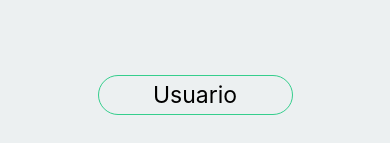
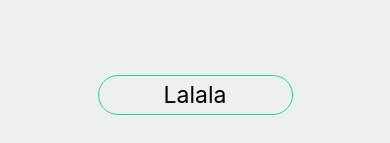
Before and after one commit to DeRuta2-0/frontend, a React Native app: screen / in a window 390 px wide. Shown: the part 274-417 px from the top of the page. Built offline with nearby package versions, Linux system fonts and the light colour scheme.

Commit message:
reformat code

```diff
--- a/App.js
+++ b/App.js
@@ -1,6 +1,7 @@
 import { StatusBar } from 'expo-status-bar';
 import { StyleSheet, Text, View, TextInput, Alert } from 'react-native';
 import { Button } from 'react-native-elements';
+import { RefreshControl } from 'react-native-web';
 
 const greenColor = '#35CE8D'
 
@@ -10,6 +11,10 @@ export default function App() {
         username:"",
         password:""
     };
+    let state = {
+      user: "Lalala",
+      password: "Password"
+    }
 
     let call = async function() {
         try {
@@ -34,12 +39,15 @@ export default function App() {
 
   return (
     <View style={styles.container}>
+      <StatusBar style={styles.statusBar}
+      backgroundColor={greenColor}/>
       <TextInput
           style={styles.textContainer}
-          placeholder={"Usuario"}
+          placeholder={state.user}
           maxLength={15}
           underlineColorAndroid="transparent"
-          onChangeText={text => user.username=text}/>
+          onChangeText={text => user.username=text}
+          />
       <TextInput
           style={styles.textContainer}
           placeholder={"Contraseña"}
@@ -47,7 +55,6 @@ export default function App() {
           secureTextEntry={true}
           underlineColorAndroid="transparent"
           onChangeText={text => user.password=text}/>
-      <StatusBar style={styles.statusBar}/>
         <Button
             buttonStyle={styles.button}
             titleStyle={styles.titleStyle}
```
